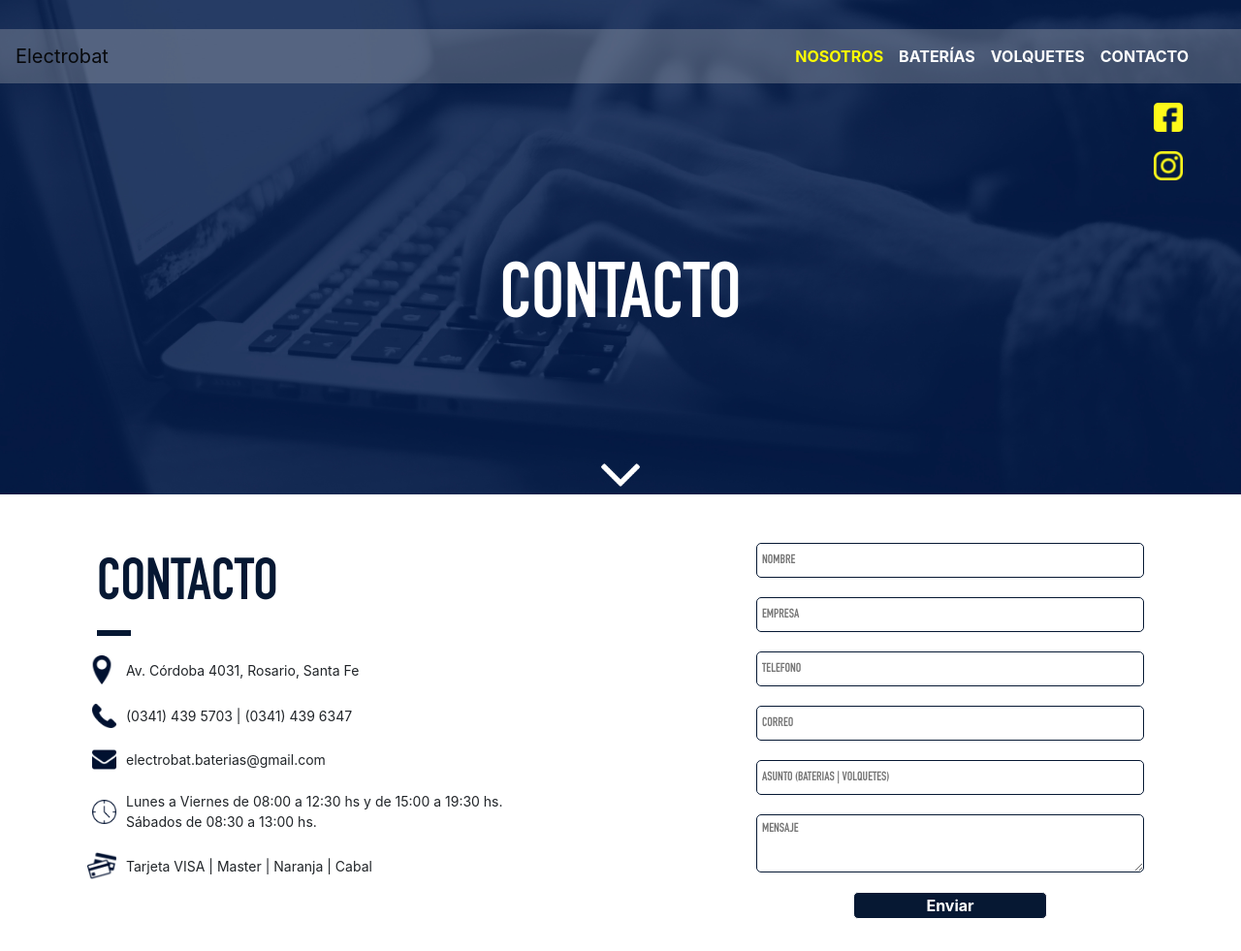
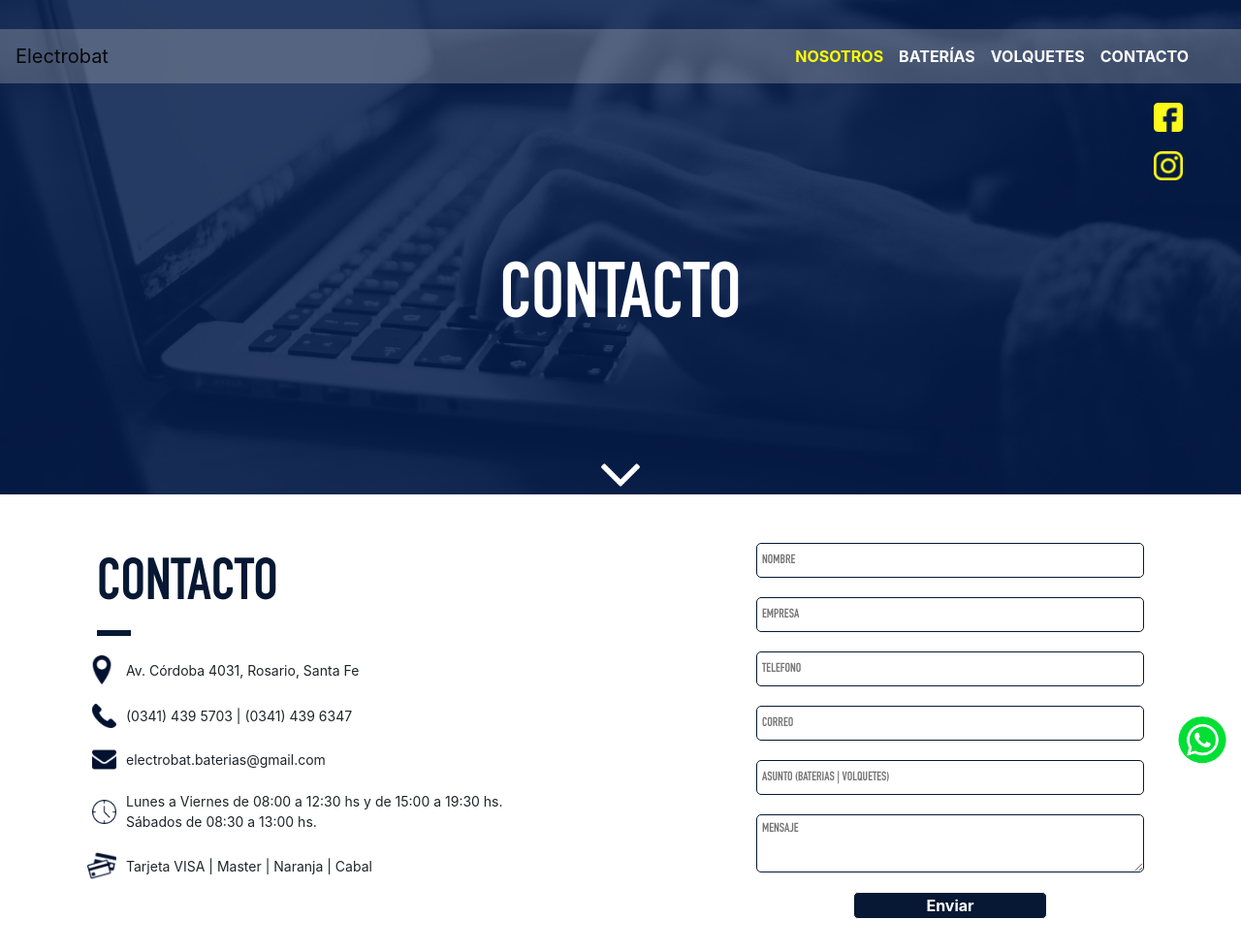
Before and after one commit to martingh15/Electrobat, a React app: page /contacto in a window 1280 px wide. Shown: the top 981 px of the page at 97% size. Built offline with nearby package versions, Linux system fonts and the light colour scheme; grey boxes are pictures that could not be loaded.

Commit message:
Mandar Whatsapp

```diff
--- a/src/assets/css/Layout.css
+++ b/src/assets/css/Layout.css
@@ -1,5 +1,25 @@
 .app {
 
+}
+
+.app .whatsapp {
+    position: fixed;
+    padding-top: 8px;
+    bottom: -5px;
+    right: -10px;
+    z-index: 100;
+    width: 100px;
+}
+
+.app .whatsapp:hover {
+    -webkit-transition: all 200ms ease-in;
+    -webkit-transform: scale(1.1);
+    -ms-transition: all 200ms ease-in;
+    -ms-transform: scale(1.1);
+    -moz-transition: all 200ms ease-in;
+    -moz-transform: scale(1.1);
+    transition: all 200ms ease-in;
+    transform: scale(1.2);
 }
 
 @font-face {
--- a/src/components/Layout.js
+++ b/src/components/Layout.js
@@ -5,6 +5,9 @@ import 'owl.carousel/dist/assets/owl.theme.default.css';
 
 //Router
 import {Switch} from 'react-router';
+
+//Images
+import whatsappVerde from "../assets/img/whatsapp-verde.png";
 
 //CSS
 import "../assets/css/Layout.css";
@@ -29,6 +32,9 @@ class Layout extends Component {
                     <Route path="/contacto" exact component={Contacto}/>
                     {/*<Route path="*" component={NotFound}/>*/}
                 </Switch>
+                <a href={"https://wa.me/5493416868049"} target="_blank">
+                    <img className="whatsapp" src={whatsappVerde} alt="whatsap"/>
+                </a>
             </div>
         );
     }
```
Also changed, not shown: src/assets/img/whatsapp-verde.png (added).
